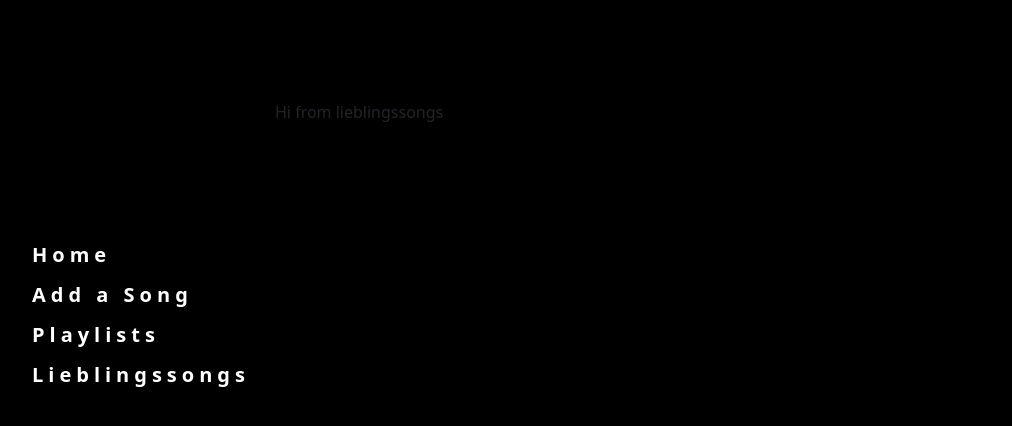
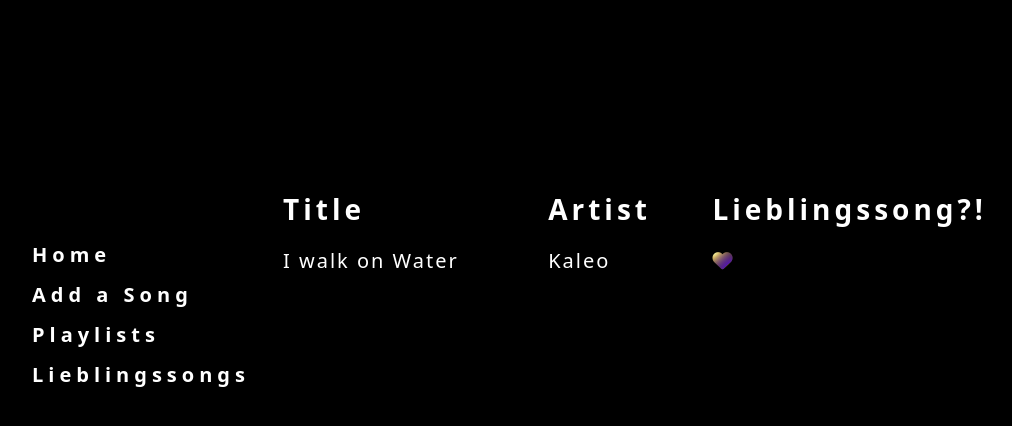
Before and after one commit to BernadetteCh/musicapp, a React (Create React App) app in the folder musicplayer/: page /favorites in a window 1280 px wide. Shown: the top 426 px of the page, without its empty margins (92-1104 px from the left). Built offline with nearby package versions, Linux system fonts and the light colour scheme.

Commit message:
Import Musictable component

```diff
--- a/musicplayer/src/FavoriteMusic/FavoriteMusic.js
+++ b/musicplayer/src/FavoriteMusic/FavoriteMusic.js
@@ -1,7 +1,12 @@
 import React from "react";
+import MusicTable from "../Home/MusicTable";
 
 const FavoriteMusic = () => {
-  return <div>Hi from lieblingssongs</div>;
+  return (
+    <div>
+      <MusicTable />
+    </div>
+  );
 };
 
 export default FavoriteMusic;
```
